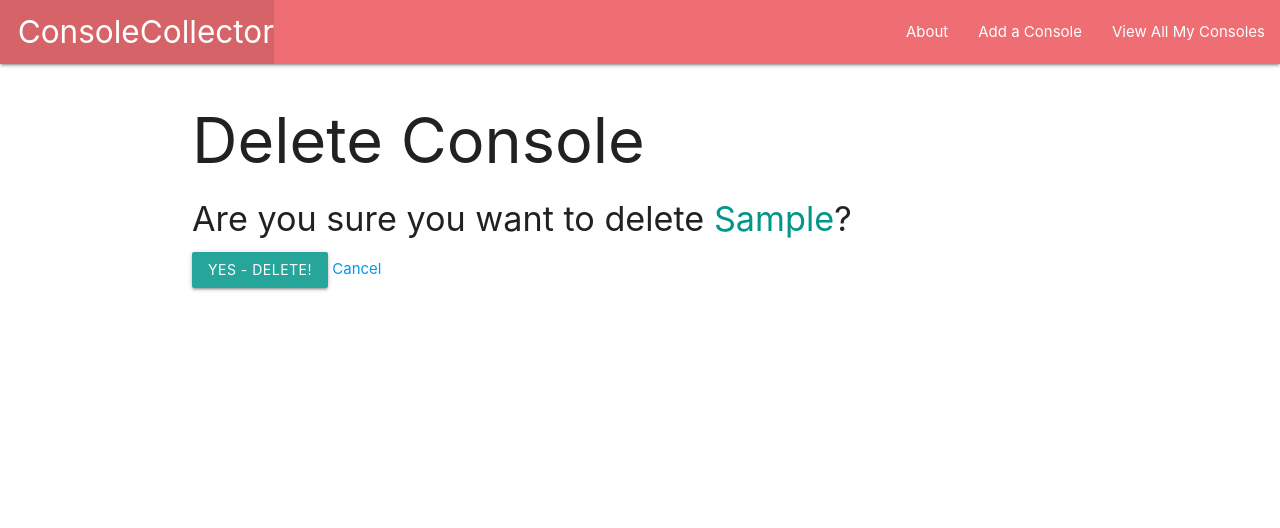
After one commit to sunsetdee/Console-Collector-, a Django app: page /consoles/1/delete/ in a window 1280 px wide. The commit adds this page. Shown: the top 528 px of the page. Run offline with Django 3.2, Linux system fonts and the light colour scheme; tables that the repository leaves empty hold one stand-in row (values such as "Sample post").

Commit message:
need to fix update function

```diff
--- a/main_app/models.py
+++ b/main_app/models.py
@@ -12,4 +12,5 @@ def __str__(self):
     return self.name
 
 def get_absolute_url(self):
+        # the below 'console_id' is referring to urls.py detail path
     return reverse('detail', kwargs={'console_id': self.id})
--- /dev/null
+++ b/main_app/templates/main_app/console_confirm_delete.html
@@ -0,0 +1,13 @@
+{% extends 'base.html' %}
+
+{% block content %}
+  <h1>Delete Console</h1>
+
+  <h4>Are you sure you want to delete <span class="teal-text">{{ object.consolemodel }}</span>?</h4>
+
+  <form action="" method="POST">
+    {% csrf_token %}
+    <input type="submit" value="Yes - Delete!" class="btn">
+    <a href="{% url 'detail' console.id %}">Cancel</a>
+  </form>
+{% endblock %}
--- a/main_app/templates/main_app/console_form.html
+++ b/main_app/templates/main_app/console_form.html
@@ -1,6 +1,11 @@
 {% extends 'base.html' %}
 
 {% block content %}
+{% if object %}
+    <h1>Edit <span class="teal-text">{{ 'console' }}</span></h1>
+{% else %}
+    <h1>Add Console</h1>
+ {% endif %}
     <!-- Leaving the action empty makes the form post to the same url used to display it -->
     <form action="" method="post">
         <!-- Django requires the following for security purposes -->
--- a/main_app/views.py
+++ b/main_app/views.py
@@ -31,7 +31,7 @@ class ConsoleCreate(CreateView):
 
 class ConsoleUpdate(UpdateView):
   model = Console
-  # Let's disallow the renaming of a cat by excluding the name field!
+  # Let's disallow the renaming of a console by excluding the make field!
   fields = ['consolemodel', 'price', 'released_year']
 
 class ConsoleDelete(DeleteView):
```
Lines whose indentation alone changed are shown as unchanged.
